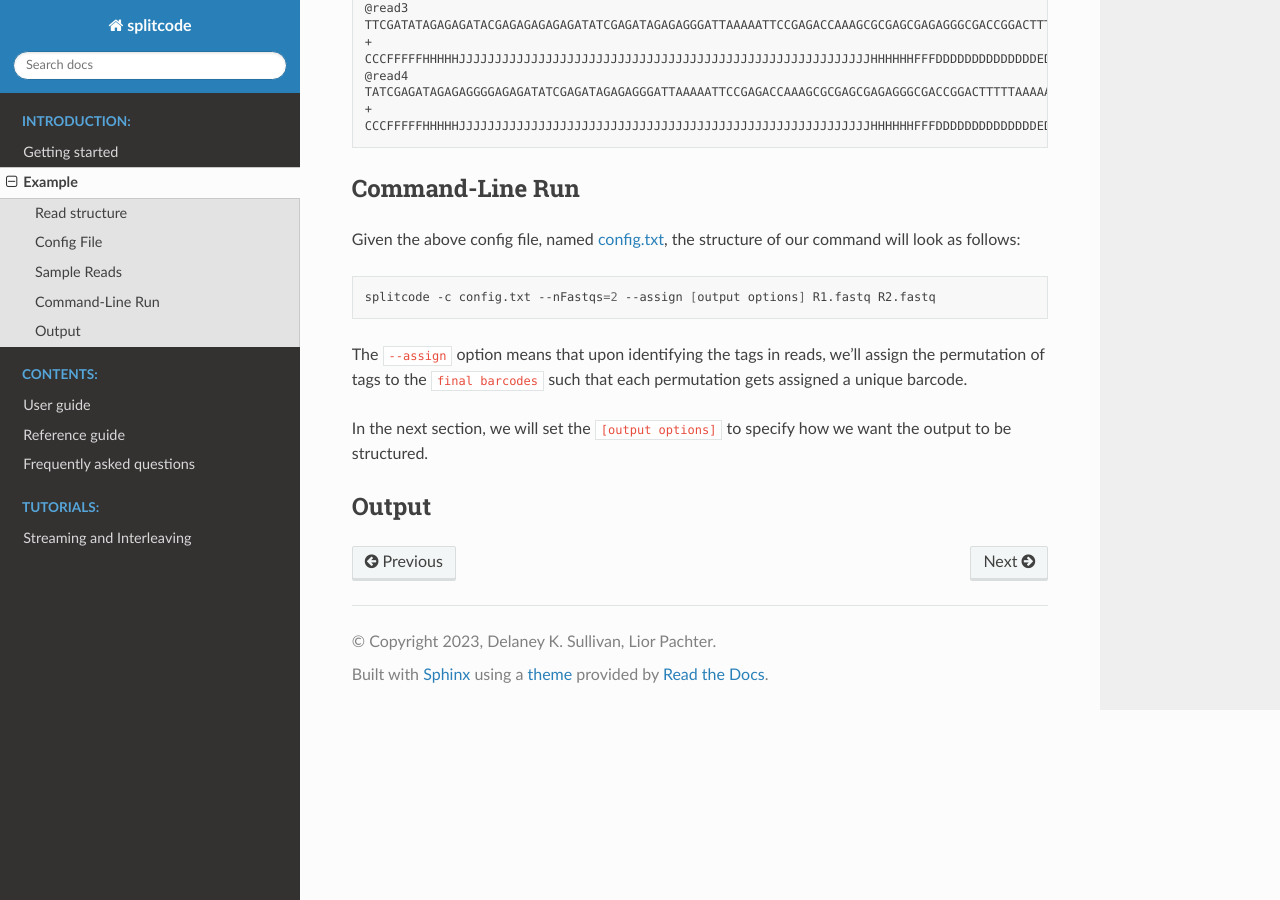
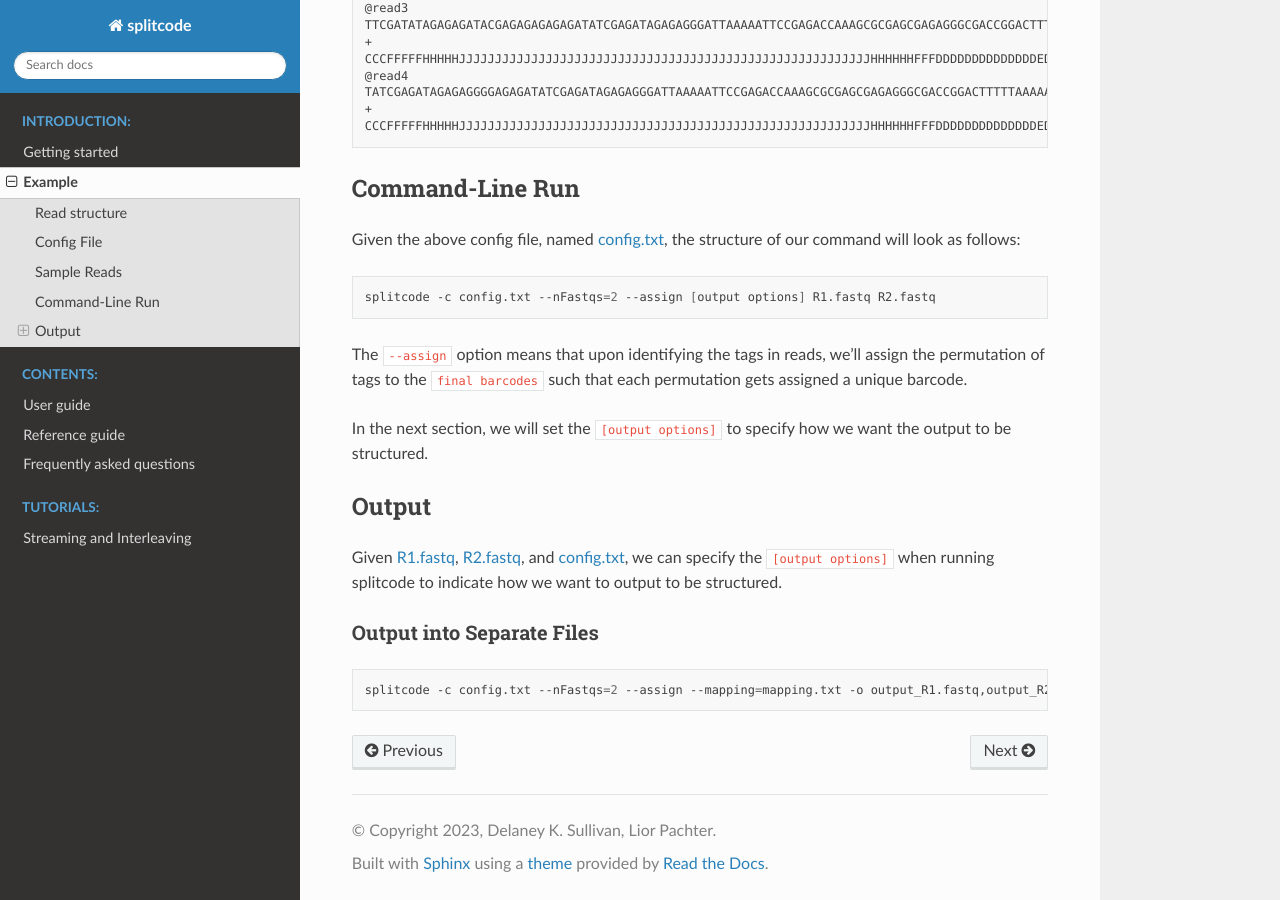
Before and after one commit to pachterlab/splitcode-tutorial, a Sphinx documentation site: the page built from docs/source/example.rst, in a window 1280 px wide and 900 px high, scrolled down 2460 px. Built offline with Sphinx 7.4.7 and the Read the Docs theme 2.0.0, drawn with Linux system fonts in a browser that asks for light colours.

Commit message:
update example output

```diff
--- a/docs/source/example.rst
+++ b/docs/source/example.rst
@@ -98,3 +98,12 @@ In the next section, we will set the ``[output options]`` to specify how we want
 
 Output
 ^^^^^^
+
+Given `R1.fastq <https://raw.githubusercontent.com/pachterlab/splitcode-tutorial/main/uploads/example/R1.fastq>`_, `R2.fastq <https://raw.githubusercontent.com/pachterlab/splitcode-tutorial/main/uploads/example/R2.fastq>`_, and `config.txt <https://raw.githubusercontent.com/pachterlab/splitcode-tutorial/main/uploads/example/config.txt>`_, we can specify the ``[output options]`` when running splitcode to indicate how we want to output to be structured.
+
+Output into Separate Files
+~~~~~~~~~~~~~~~~~~~~~~~~~~
+
+.. code-block:: shell
+
+  splitcode -c config.txt --nFastqs=2 --assign --mapping=mapping.txt -o output_R1.fastq,output_R2.fastq --unassigned=unassigned_R1.fastq,unassigned_R2.fastq --mod-names --com-names --seq-names R1.fastq R2.fastq
```
